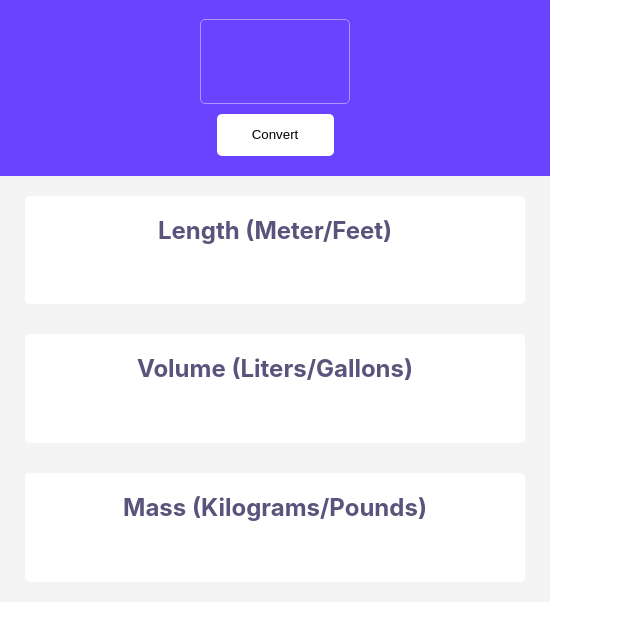
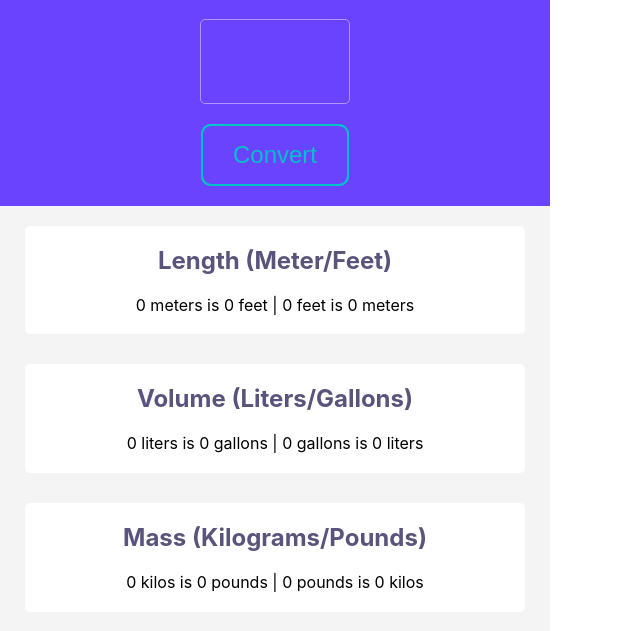
Before and after one commit to MacNCheezz/Unit-Converter, a plain HTML site: page index.html in a window 1280 px wide. Shown: the part 63-694 px from the top of the page, without its empty margins (0-640 px from the left). Drawn offline with Linux system fonts and the light colour scheme.

Commit message:
v2
added JS input conversion formulas, interactive button, paragraph element creation with modification after button click, number only input validation check

```diff
--- a/index.css
+++ b/index.css
@@ -33,13 +33,29 @@ body {
 
 
 #input-btn {
-    width: 117px;
-    height: 42px;
-    padding: 9px 27.5px 9px 27.5px;
-    border-radius: 5px;
-    border: 0;
-    background-color: white;
+    position: relative;
+    margin-top: 10px;
+    padding: 15px 30px;
+    border-radius: 10px;
+    background: transparent;
+    border: 2px solid #00c2cb;
+    outline: 2px solid #00c2cb;
+    outline-offset: -2px;
+    font-size: 1.5rem;
+    color: #00c2cb;
+    font-weight: 500;
+    cursor: pointer;
+    transition: outline-offset 200ms ease;
 }
+
+#input-btn:hover {
+    color: #e0ffff;
+    outline-offset: 3px;
+}
+
+#input-btn:active{
+    transform: scale(0.95);
+  }
 
 #container {
     background: #F4F4F4;
--- a/index.html
+++ b/index.html
@@ -9,13 +9,13 @@
             <button id="input-btn">Convert</button>
         </div>
         <div id="container">
-            <div class="cell">
+            <div class="cell" id="len-el">
                 <h2>Length (Meter/Feet)</h2>
             </div>
-            <div class="cell">
+            <div class="cell" id="vol-el">
                 <h2>Volume (Liters/Gallons)</h2>
             </div>
-            <div class="cell">
+            <div class="cell" id="mass-el">
                 <h2>Mass (Kilograms/Pounds)</h2>
             </div>
         </div>
--- a/index.js
+++ b/index.js
@@ -1,4 +1,38 @@
 const inputElement = document.getElementById("input-el");
+const inputBtn = document.getElementById("input-btn");
+const para1 = document.createElement("p");
+const para2 = document.createElement("p");
+const para3 = document.createElement("p");
+
+para1.innerText = `0 meters is 0 feet | 0 feet is 0 meters`;
+document.getElementById("len-el").appendChild(para1);
+para2.innerText = `0 liters is 0 gallons | 0 gallons is 0 liters`;
+document.getElementById("vol-el").appendChild(para2);
+para3.innerText = `0 kilos is 0 pounds | 0 pounds is 0 kilos`;
+document.getElementById("mass-el").appendChild(para3);
+
+inputBtn.addEventListener("click", function() {
+    let num = inputElement.value.trim(); // Remove extra spaces
+
+    // Input Validation
+    if (num === "" || isNaN(num) || parseFloat(num) < 0) {
+        alert("Please enter a valid positive number");
+        return;
+    } else {
+        //length calc
+        let feet = (num / 0.3048).toFixed(3);
+        let meter = (num * 0.3048).toFixed(3);
+        para1.innerText = `${num} meters is ${feet} feet | ${num} feet is ${meter} meters`;
+        //volume calc
+        let gallon = (num / 3.785411784).toFixed(3);
+        let liter = (num * 3.785411784).toFixed(3);
+        para2.innerText = `${num} liters is ${gallon} gallons | ${num} gallons is ${liter} liters`;
+        //mass calc
+        let pound = (num / 0.45359237).toFixed(3);
+        let kilo = (num * 0.45359237).toFixed(3);
+        para3.innerText = `${num} kilos is ${pound} pounds | ${num} pounds is ${kilo} kilos`;
+    }
+});
 
 function resizeText(input) {
     let fontSize = parseInt(window.getComputedStyle(input).fontSize);
```
